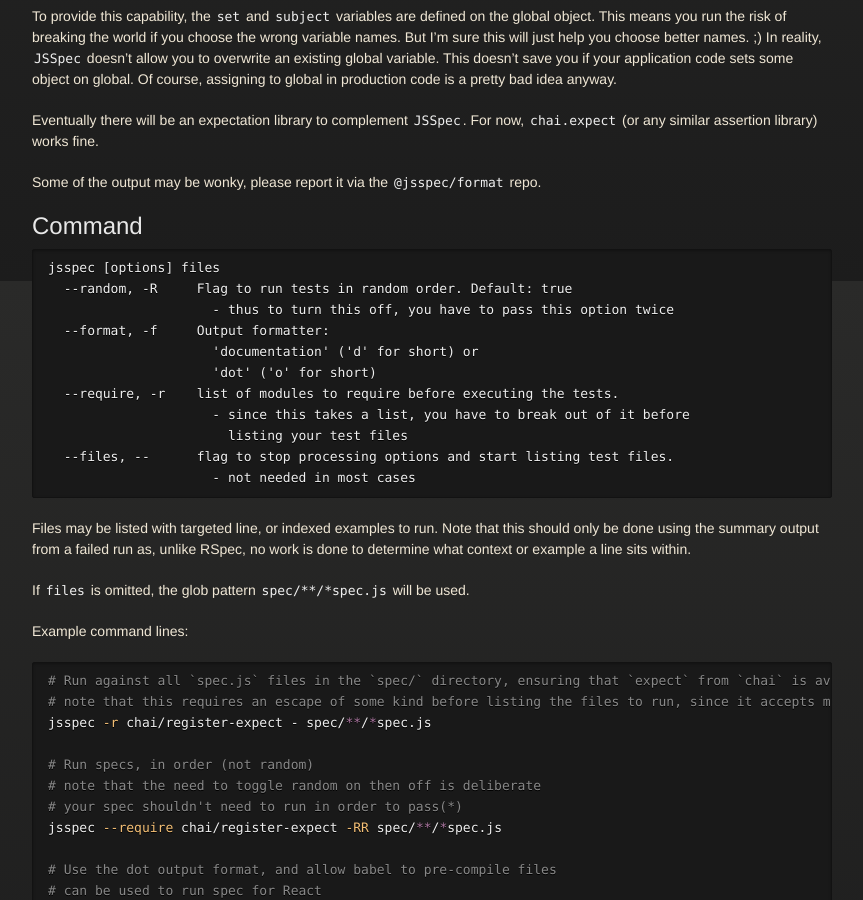
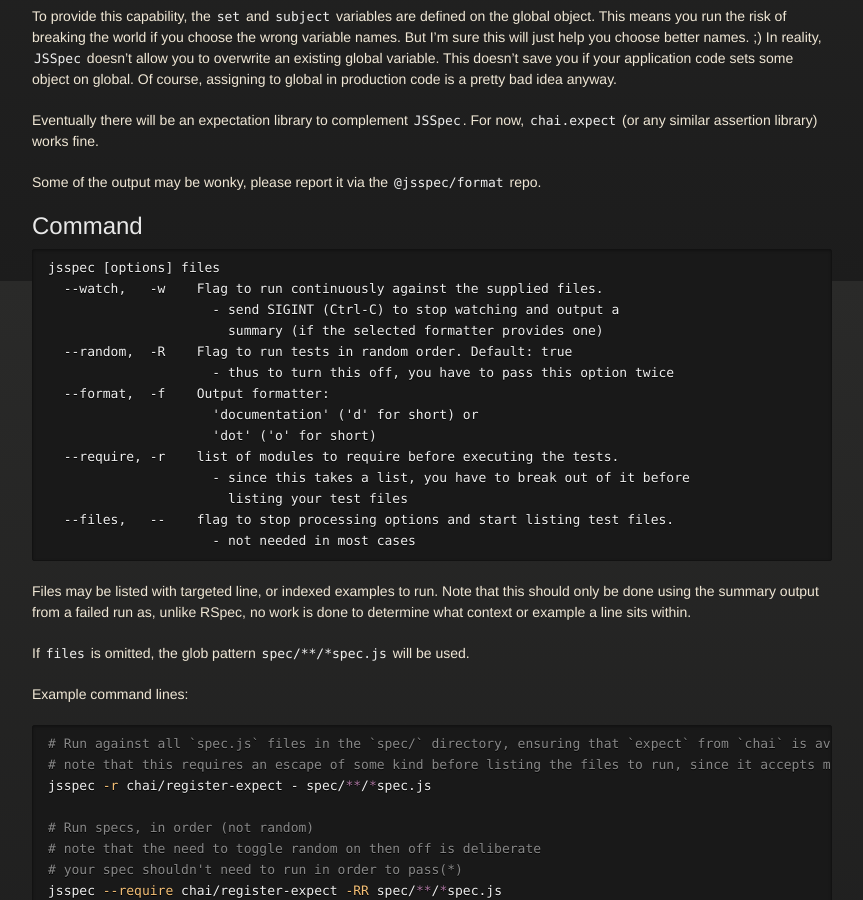
Before and after one commit to jsspec/jsspec.github.io, a Jekyll site: the page built from index.md, in a window 1280 px wide and 900 px high, scrolled down 1519 px. Shown: the whole window, without its empty margins (208-1071 px from the left). Built offline with Jekyll 4.4.1, drawn with Linux system fonts in a browser that asks for light colours; our own code applies the rules of GitHub Pages for plain Markdown files.

Commit message:
Add watch setting

````diff
--- a/index.md
+++ b/index.md
@@ -62,15 +62,18 @@ Some of the output may be wonky, please report it via the `@jsspec/format` repo.
 ## Command
 ```
 jsspec [options] files
-  --random, -R     Flag to run tests in random order. Default: true
+  --watch,   -w    Flag to run continuously against the supplied files.
+                     - send SIGINT (Ctrl-C) to stop watching and output a
+                       summary (if the selected formatter provides one)
+  --random,  -R    Flag to run tests in random order. Default: true
                      - thus to turn this off, you have to pass this option twice
-  --format, -f     Output formatter:
+  --format,  -f    Output formatter:
                      'documentation' ('d' for short) or
                      'dot' ('o' for short)
   --require, -r    list of modules to require before executing the tests.
                      - since this takes a list, you have to break out of it before
                        listing your test files
-  --files, --      flag to stop processing options and start listing test files.
+  --files,   --    flag to stop processing options and start listing test files.
                      - not needed in most cases
 ```
 
````
